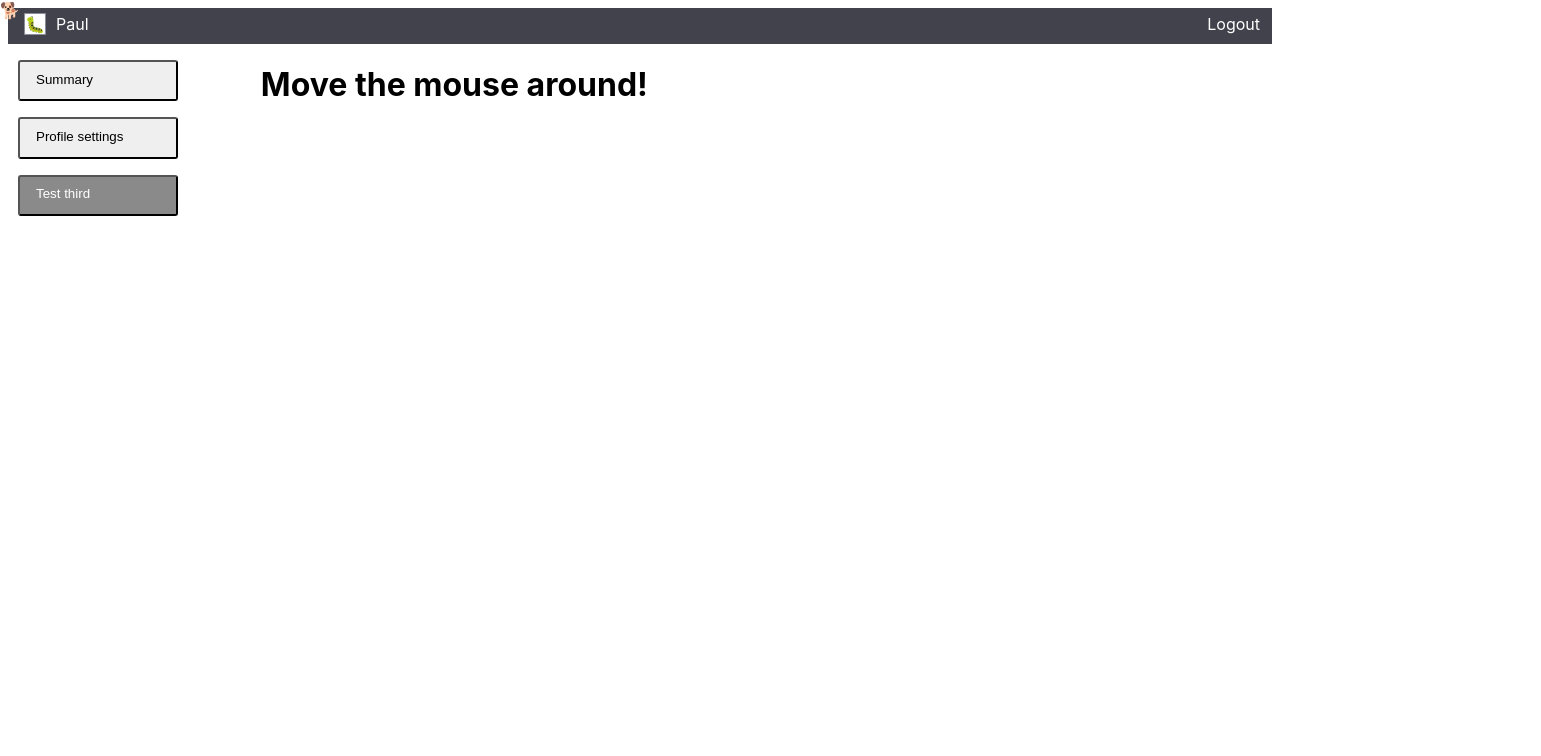
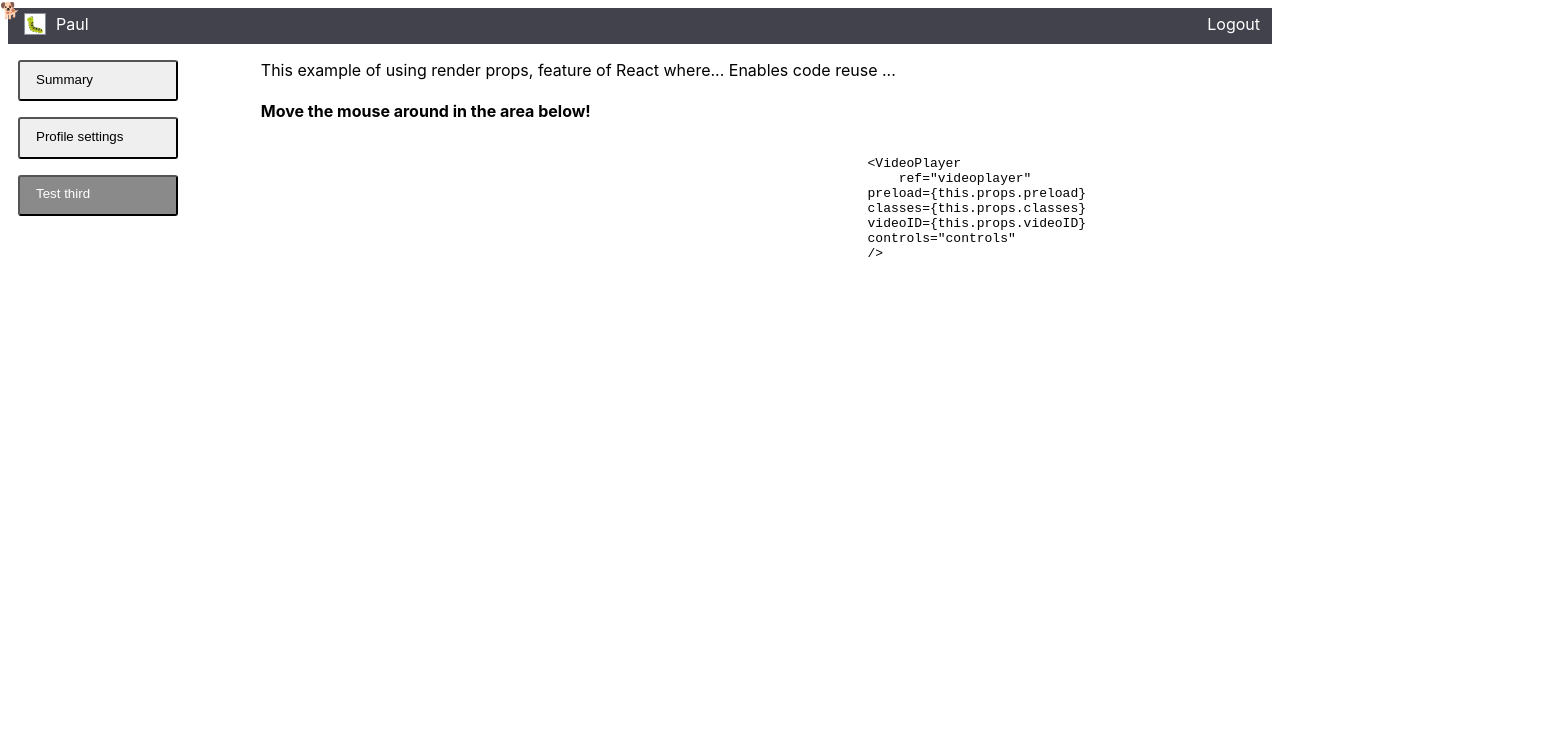
Before and after one commit to paulosjd/radnor, a React (Create React App) app: page / in a window 1280 px wide. Both pictures are taken after a click on the button "Test third". Shown: the top 756 px of the page, 1541 px wide, since content can reach past the window. Built offline with nearby package versions, Linux system fonts and the light colour scheme; the HTML template or start-up script is replaced by a standard one.

Commit message:
Update mouse track render props example

```diff
--- a/src/components/mouse.js
+++ b/src/components/mouse.js
@@ -6,11 +6,7 @@ class Mouse extends React.Component {
         width: '100vw'
     };
 
-    constructor(props) {
-        super(props);
-        this.handleMouseMove = this.handleMouseMove.bind(this);
-        this.state = { x: 0, y: 0 };
-    }
+    state = { x: 0, y: 0 };
 
     handleMouseMove(event) {
         this.setState({
@@ -28,7 +24,7 @@ class Mouse extends React.Component {
     render() {
         return (
             <div
-                onMouseMove={this.handleMouseMove}
+                onMouseMove={this.handleMouseMove.bind(this)}
                 style={{
                     height: this.getStyleDim(this.props.height),
                     width: this.getStyleDim(this.props.width)
--- a/src/components/mouse_tracker.js
+++ b/src/components/mouse_tracker.js
@@ -1,17 +1,35 @@
-import React, {Component} from "react";
+import React, {Component, Fragment} from "react";
 import Mouse, {Dog} from './mouse'
 
 class MouseTracker extends Component {
     render() {
         return (
+            <Fragment>
                 <div>
-                <h1>Move the mouse around!</h1>
+
+                    <p>This example of using render props, feature of React where... Enables code reuse ...</p>
+                    <h4>Move the mouse around in the area below!</h4>
+                </div>
+                <div className='inline'>
                     <Mouse
                         render={mouse => (
                             <Dog mouse={mouse} />)}
-
+                        width={40}
                     />
                 </div>
+                <div className='inline mouse_track_code' >
+                    <pre>
+                        &lt;VideoPlayer{'\n    '}
+                        ref="videoplayer"{'\n'}
+                        preload={'{'}this.props.preload{'}\n'}
+                        classes={'{'}this.props.classes{'}\n'}
+                        videoID={'{'}this.props.videoID{'}\n'}
+                        controls="controls"{'\n'}
+                        /&gt;
+                    </pre>
+                </div>
+            </Fragment>
+
     );
     }
 }
--- a/src/index.css
+++ b/src/index.css
@@ -6,6 +6,15 @@ body {
     sans-serif;
   -webkit-font-smoothing: antialiased;
   -moz-osx-font-smoothing: grayscale;
+}
+
+.inline {
+  display: inline-block;
+}
+
+.mouse_track_code {
+  width: 40%;
+  float: right
 }
 
 .top_navbar {
```
Lines whose indentation alone changed are shown as unchanged.
